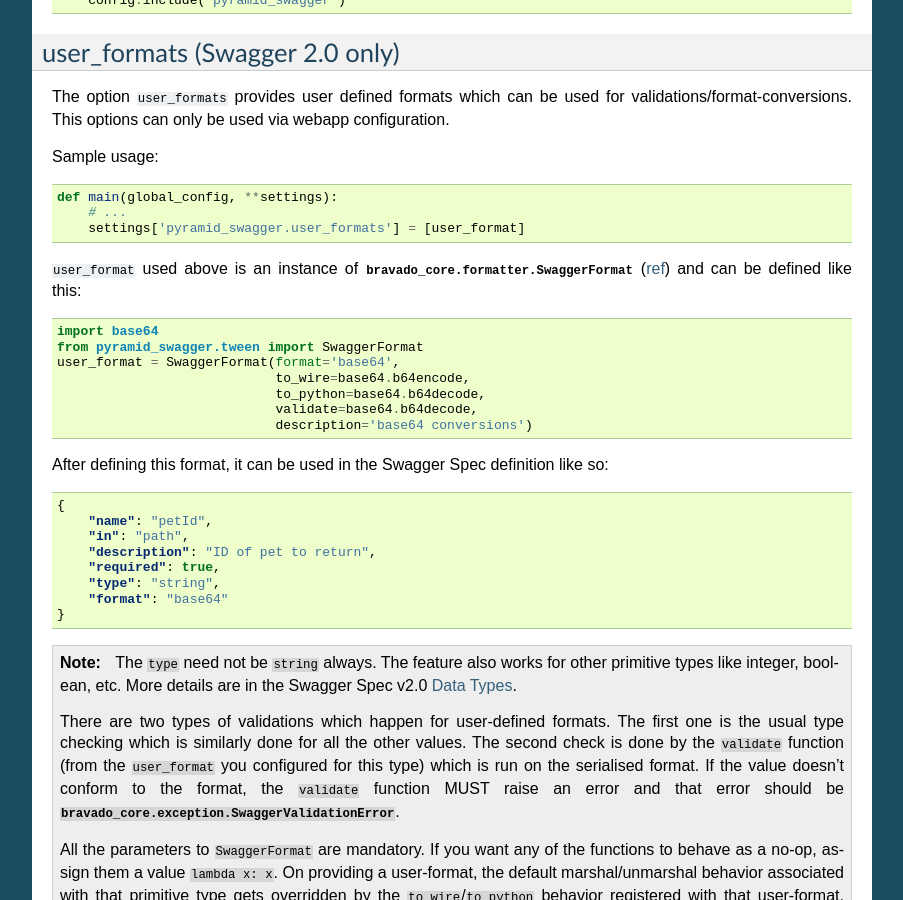
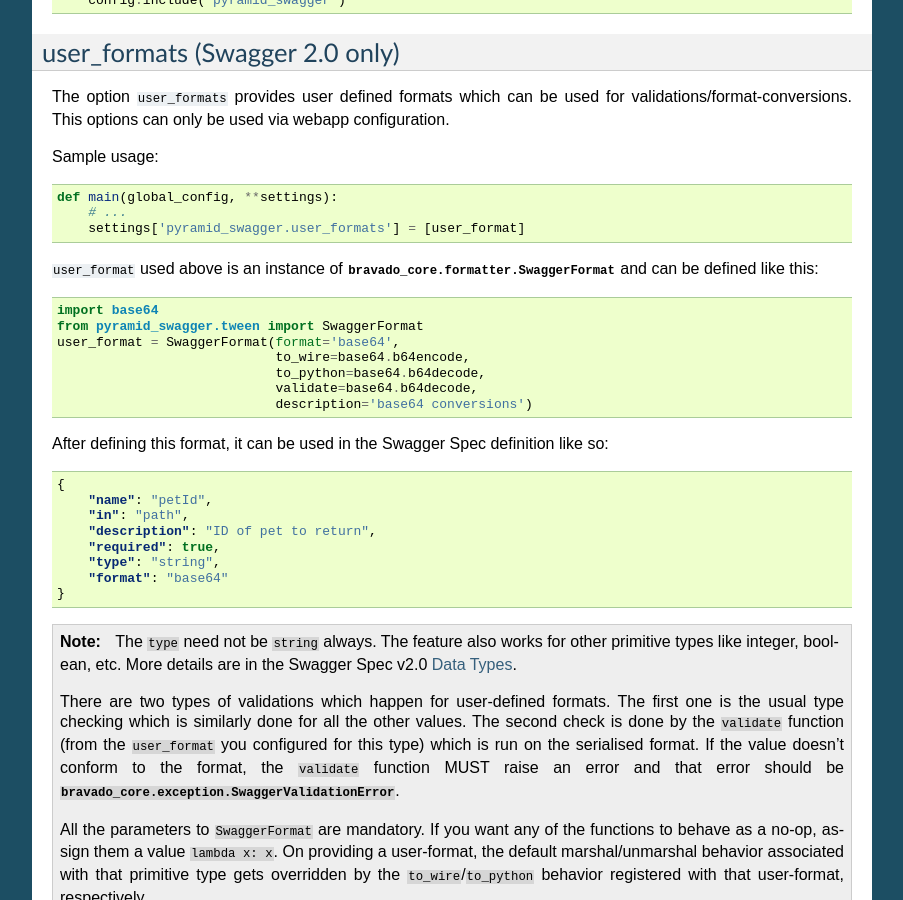
Before and after one commit to Yelp/pyramid_swagger, a Sphinx documentation site: the page built from docs/configuration.rst, in a window 1280 px wide and 900 px high, scrolled down 1304 px. Shown: the whole window, without its empty margins (198-1101 px from the left). Built offline with Sphinx 7.4.7, drawn with Linux system fonts in a browser that asks for light colours.

Commit message:
Remove broken link

```diff
--- a/docs/configuration.rst
+++ b/docs/configuration.rst
@@ -104,7 +104,7 @@ Sample usage:
 
 
 ``user_format`` used above is an instance of
-:class:`bravado_core.formatter.SwaggerFormat` (`ref <http://bravado-core.readthedocs.org/en/latest/bravado_core.html#bravado_core.formatter.SwaggerFormat>`_) and can be defined like this:
+:class:`bravado_core.formatter.SwaggerFormat` and can be defined like this:
 
 .. code-block:: python
 
```
